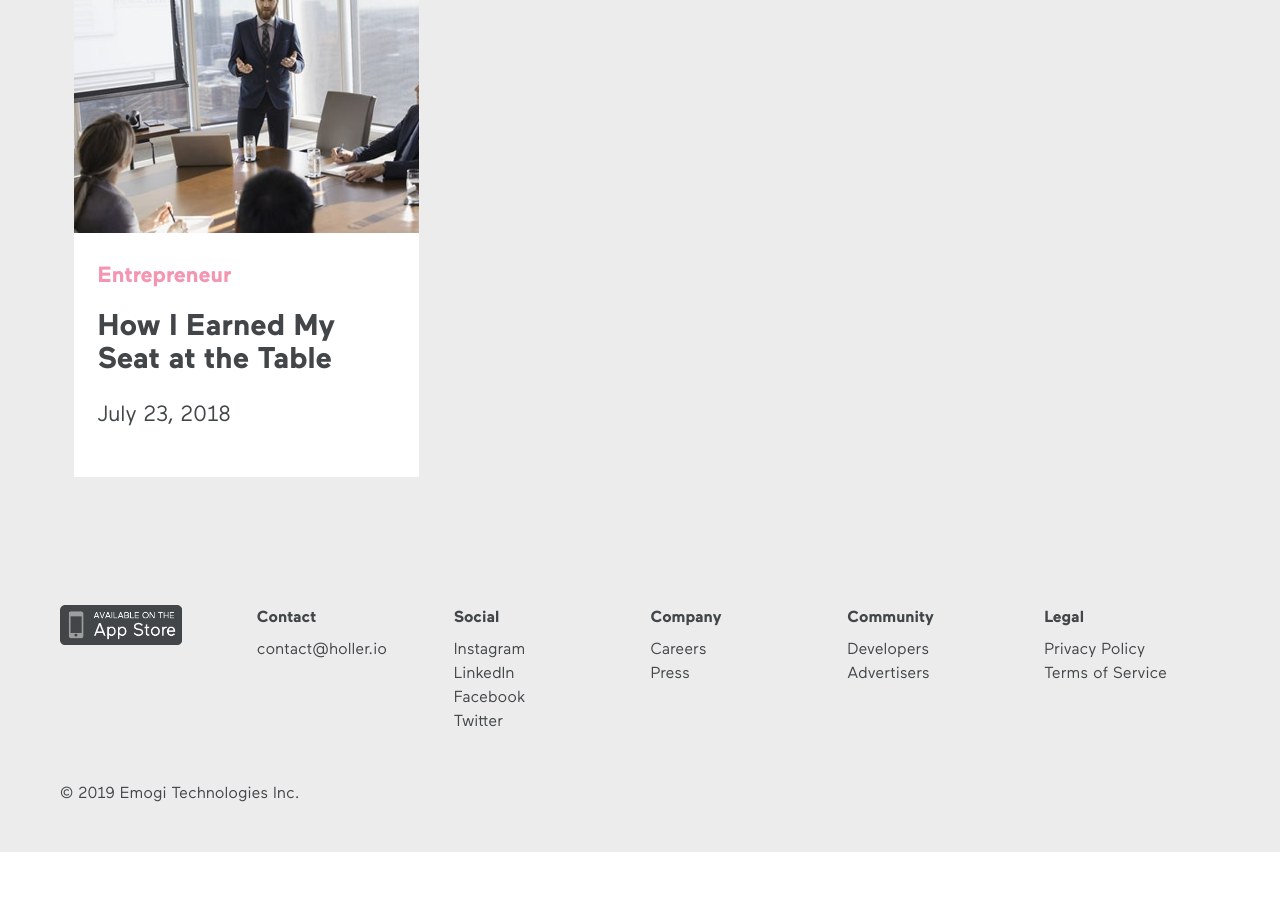
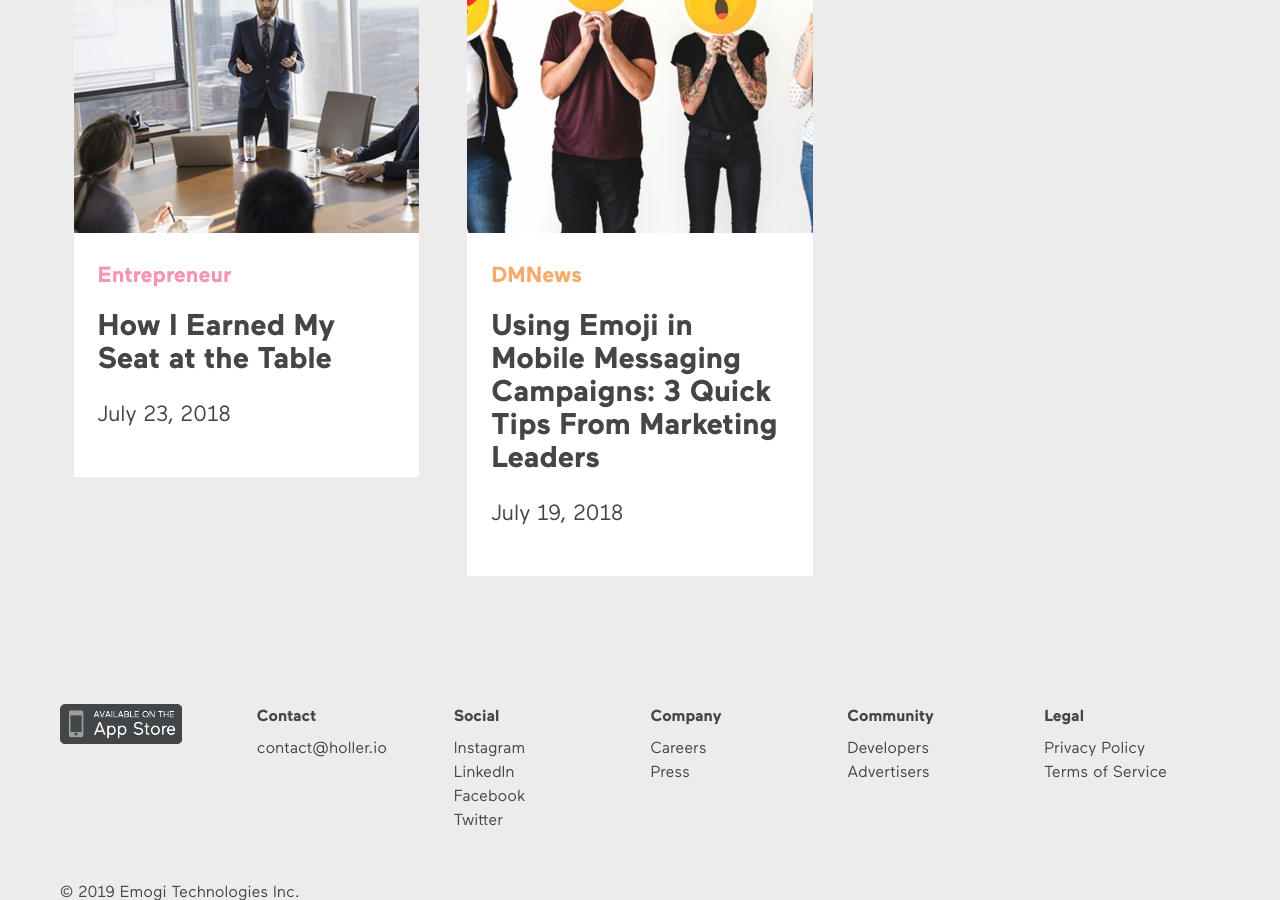
Before and after one commit to taliacotton/holler, a Jekyll site: the page built from press.html, in a window 1280 px wide and 900 px high, scrolled down 2300 px. Built offline with Jekyll 4.4.1, drawn with Linux system fonts in a browser that asks for light colours; nearby versions of some CDN libraries; before the commit the page ends 3152 px from its top, so only the background shows below that.

Commit message:
Updated 2 files via CloudCannon

```diff
--- a/_data/press.yml
+++ b/_data/press.yml
@@ -142,3 +142,19 @@
   publisher: Entrepreneur
   image: /uploads/how-i-earned-my-seat-at-the-table.png
   url: 'https://www.entrepreneur.com/article/316541'
+- title: >-
+    Using Emoji in Mobile Messaging Campaigns: 3 Quick Tips From Marketing
+    Leaders
+  featured: false
+  published-date: 'July 19, 2018'
+  blurb: >-
+    Emogi’s Founder and CEO, Travis Montaque, explains to DMN that personalized
+    emojis, stickers and GIFs provide an opportunity for brands to go beyond
+    their typical marketing techniques. Brands can utilize Emogi’s data science
+    to help surface relevant branded content based on specific emoji selection
+    within the messaging space in real time.
+  publisher: DMNews
+  image: >-
+    /uploads/using-emoji-in-mobile-messaging-campaigns--3-quick-tips-from-marketing-leaders.png
+  url: >-
+    https://www.dmnews.com/marketing-channels/mobile/article/21013572/using-emoji-in-mobile-messaging-campaigns
```
Also changed, not shown: uploads/using-emoji-in-mobile-messaging-campaigns--3-quick-tips-from-marketing-leaders.png (added).
